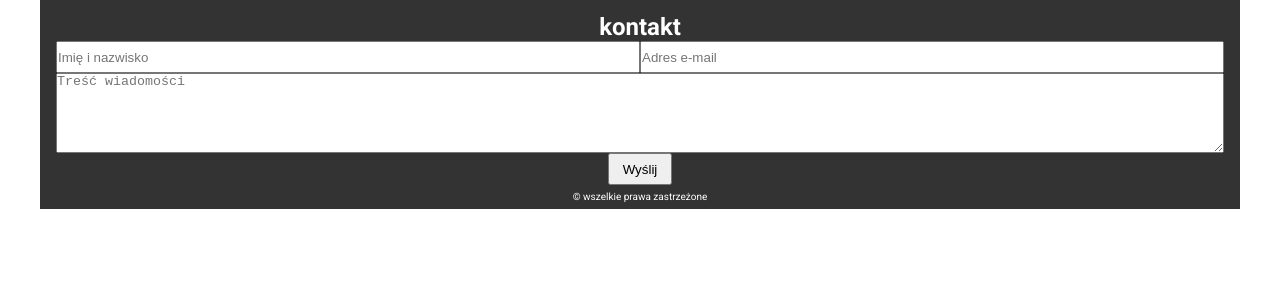
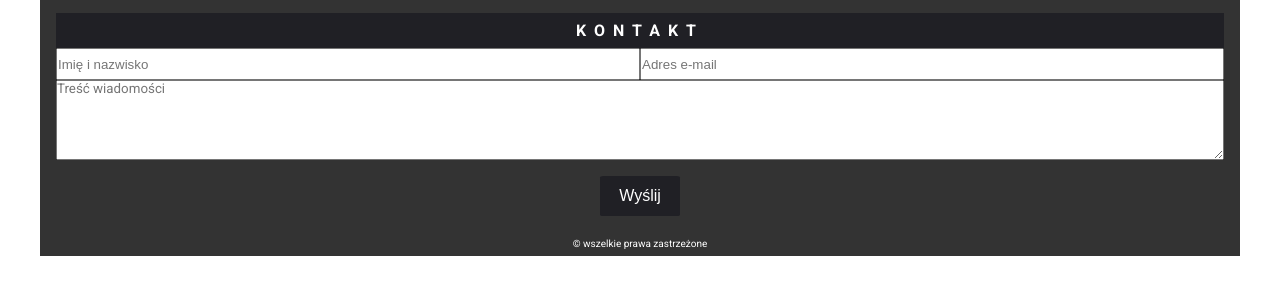
Before and after one commit to MorozMichal/project-run, a plain HTML site: page index.html in a window 1280 px wide. Shown: the part 99-394 px from the top of the page. Drawn offline with Linux system fonts and the light colour scheme.

Commit message:
footer styles

```diff
--- a/index.html
+++ b/index.html
@@ -31,8 +31,11 @@
       <div><i class="fab fa-instagram"></i></div>
     </div>
     <div class="footer-contact">
-      <h2>kontakt</h2>
+
       <div class="footer-contact-form">
+        <div>
+          <h2>kontakt</h2>
+        </div>
         <input class="footer-contact-form-name" type="text" name="contact_name" placeholder="Imię i nazwisko" required="required"
           tabindex="1">
         <input class="footer-contact-form-mail" type="email" name="contact_email" placeholder="Adres e-mail" required="required"
--- a/sass/_footer.scss
+++ b/sass/_footer.scss
@@ -7,7 +7,6 @@ footer {
     color: white;
 
     .footer-logo {
-        // background-color: blue;
         flex-basis: 100%;
         font-size: $font-size-xxl;
         line-height: calc(#{$font-size-xxl} + 2rem); //jak jest zmienna w calc trzeba wstawiać #{}
@@ -41,7 +40,6 @@ footer {
 
         flex-basis: 100%;
         font-size: $font-size-md;
-        // background-color: yellow;
         display: flex;
         flex-direction: row;
         align-items: center;
@@ -52,7 +50,6 @@ footer {
         }
 
         div {
-            // background-color: red;
             flex-basis: 34%;
             font-size: 4rem;
             cursor: pointer;
@@ -73,13 +70,20 @@ footer {
 
     .footer-contact {
         padding-top: 1rem;
-        // background-color: brown;
         flex-basis: 100%;
         font-size: $font-size-md;
         display: flex;
         flex-direction: column;
 
+        h2 {
+            text-transform: uppercase;
+            letter-spacing: 0.5rem;
+            font-size: 1rem;
+            color: white;
+        }
+
         .footer-contact-form {
+
             padding-left: 1rem;
             padding-right: 1rem;
             display: flex;
@@ -87,9 +91,19 @@ footer {
             flex-wrap: wrap;
             width: 100%;
 
+            div {
+                padding-top: 0.5rem;
+                padding-bottom: 0.5rem;
+                width: 100%;
+                background-color: rgba(rgb(31, 31, 36), 0.9);
+                color: white;
+            }
+
+
             .footer-contact-form-name {
                 height: 2rem;
                 flex-basis: 100%;
+
 
                 @media screen and (min-width: 739px) {
                     flex-basis: 50%;
@@ -100,6 +114,7 @@ footer {
                 height: 2rem;
                 flex-basis: 100%;
 
+
                 @media screen and (min-width: 739px) {
                     flex-basis: 50%;
                 }
@@ -108,12 +123,19 @@ footer {
             .footer-contact-form-text {
                 height: 5rem;
                 flex-basis: 100%;
+                font-family: roboto;
+
             }
 
             .footer-contact-form-send {
-                flex-basis: 4rem;
-                margin: 0 auto;
-                height: 2rem;
+                border: none;
+                font-size: 1rem;
+                color: white;
+                border-radius: 4%;
+                background-color: rgba(rgb(31, 31, 36), 0.9);
+                flex-basis: 5rem;
+                margin: 1rem auto;
+                height: 2.5rem;
                 cursor: pointer;
             }
 
```
Also changed, not shown: css/style.css, 1 other file.
